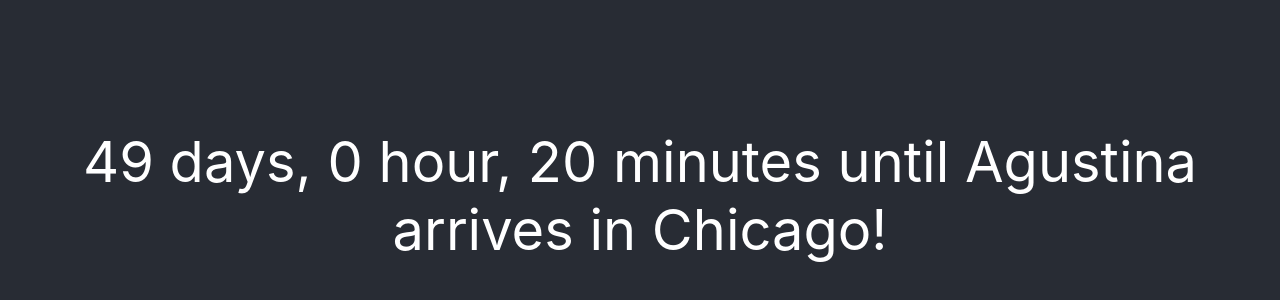
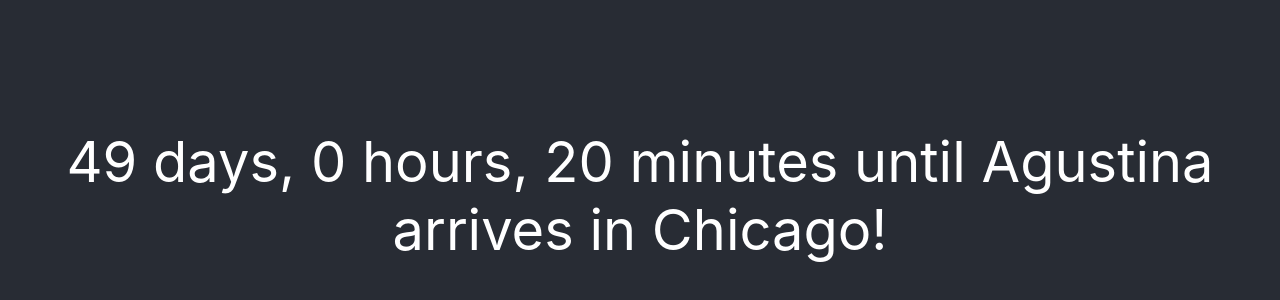
Before and after one commit to Greenbeansoup/Countdown, a React (Create React App) app: page / in a window 1280 px wide. Shown: the part 204-504 px from the top of the page. Built offline with nearby package versions, Linux system fonts and the light colour scheme.

Commit message:
Fixed heading and formatting

```diff
--- a/public/index.html
+++ b/public/index.html
@@ -24,7 +24,7 @@
       work correctly both with client-side routing and a non-root public URL.
       Learn how to configure a non-root public URL by running `npm run build`.
     -->
-    <title>React App</title>
+    <title>The Great Countdown</title>
   </head>
   <body>
     <noscript>You need to enable JavaScript to run this app.</noscript>
--- a/src/App.js
+++ b/src/App.js
@@ -12,17 +12,6 @@
   }
 
   currentTime() {
-    /*var now = new Date();
-    var start = new Date(now.getFullYear(), 0, 0);
-    var diff = (now - start) + ((start.getTimezoneOffset() - now.getTimezoneOffset()) * 60 * 1000);
-    var oneDay = 1000 * 60 * 60 * 24;
-    var day = Math.floor(diff / oneDay);
-
-    now = this.state.arrivalDate;
-    start = new Date(now.getFullYear(), 0, 0);
-    diff = (now - start) + ((start.getTimezoneOffset() - now.getTimezoneOffset()) * 60 * 1000);
-    oneDay = 1000 * 60 * 60 * 24;
-    var day2 = Math.floor(diff / oneDay);*/
     let now = new Date()
     let now_utc = new Date(Date.UTC(now.getUTCFullYear(), now.getUTCMonth(), now.getUTCDate(), now.getUTCHours(), now.getUTCMinutes()))
     let diff = this.timeDiffCalc(this.state.arrivalDate, now_utc)
@@ -60,9 +49,9 @@
       difference += (days === 1) ? `${days} day, ` : `${days} days, `;
     }
 
-    difference += (hours === 0 || hours === 1) ? `${hours} hour, ` : `${hours} hours, `;
+    difference += (hours === 1) ? `${hours} hour, ` : `${hours} hours, `;
 
-    difference += (minutes === 0 || hours === 1) ? `${minutes} minutes` : `${minutes} minutes`;
+    difference += (hours === 1) ? `${minutes} minutes` : `${minutes} minutes`;
 
     return difference;
   }
```
